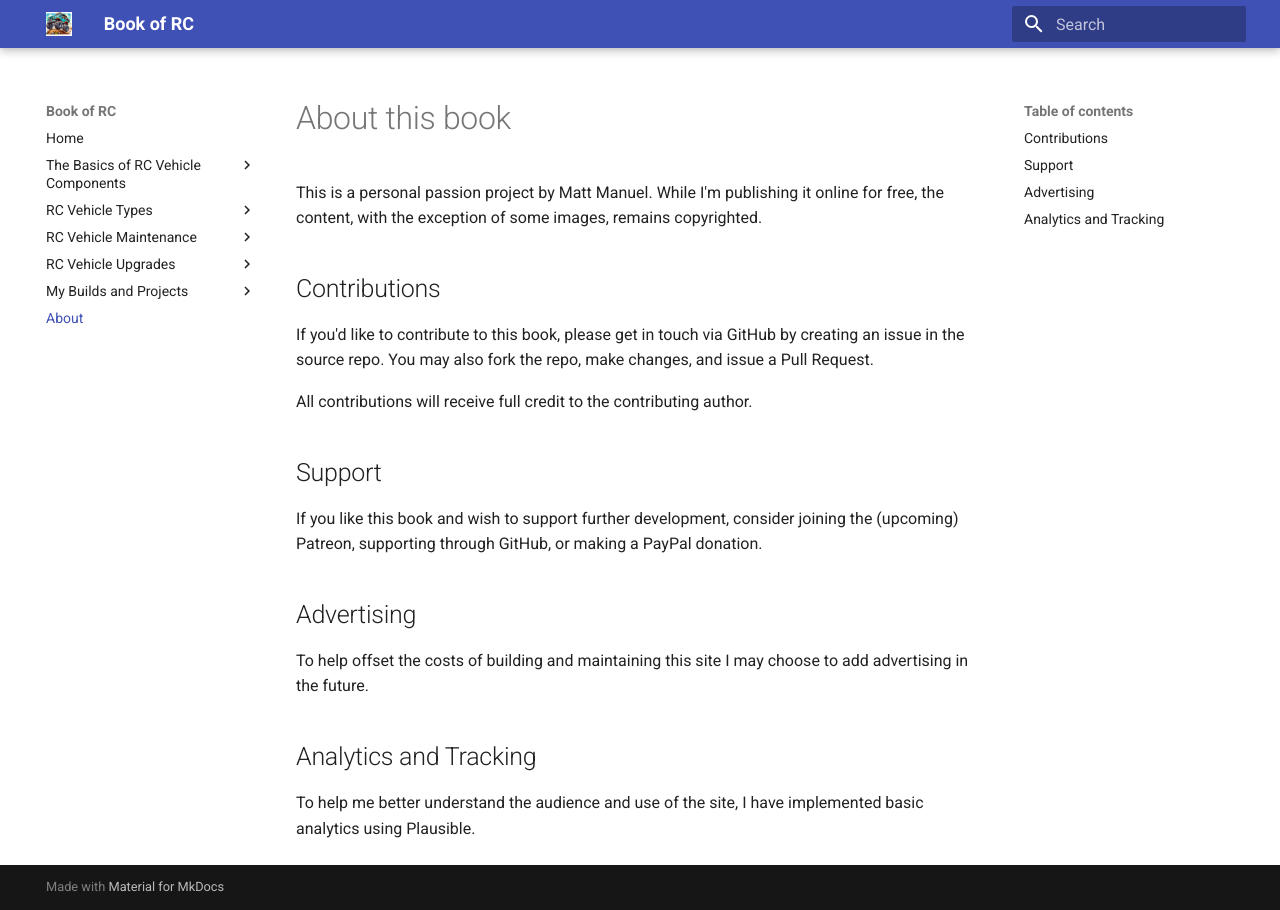
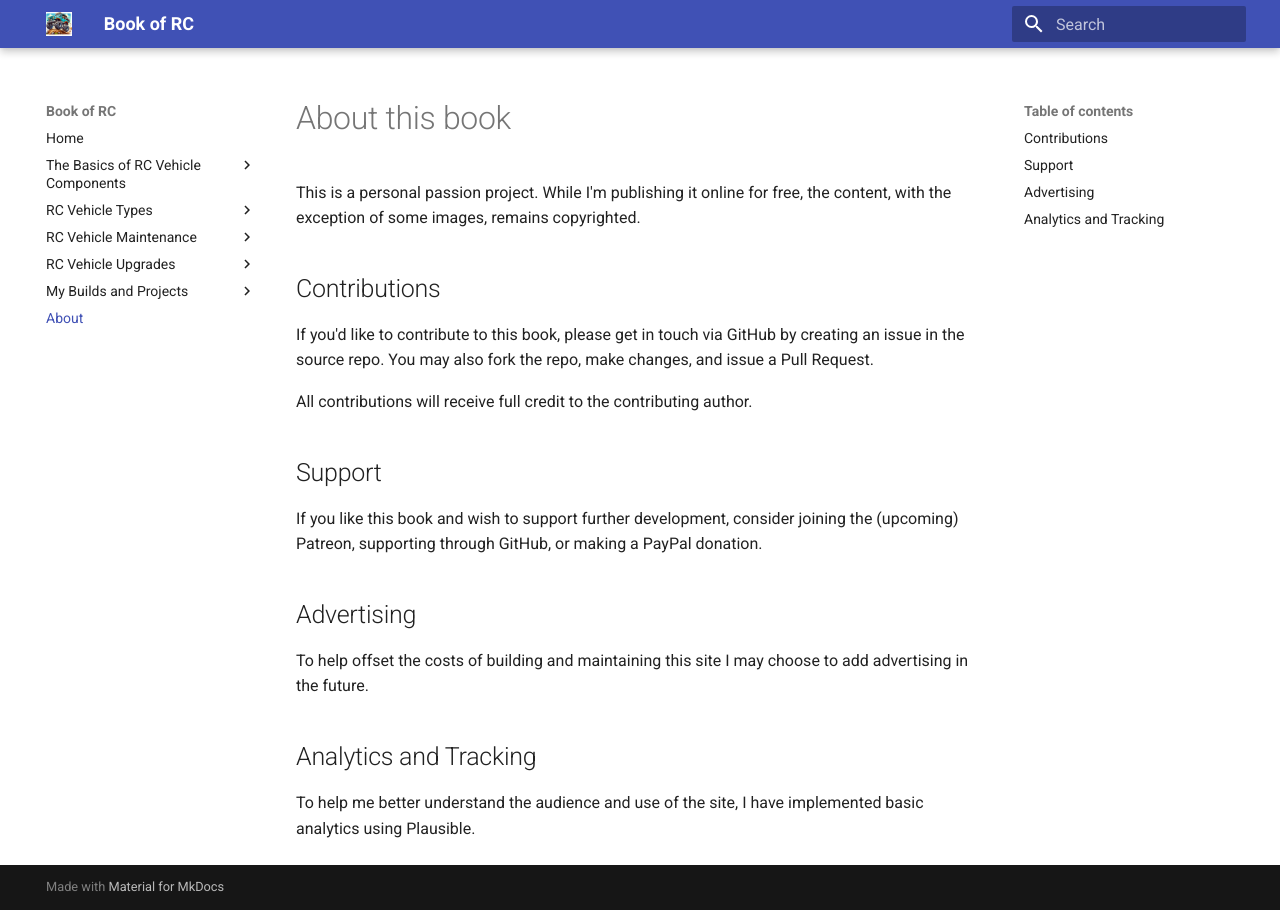
Before and after one commit to matt-the-ogre/book-of-rc, an MkDocs documentation site: the page built from docs/about.md, in a window 1280 px wide. Built offline with MkDocs 1.6.1 and Material for MkDocs 9.7.7, drawn with Linux system fonts in a browser that asks for light colours.

Commit message:
Refine wording in about section and add plugins to mkdocs configuration

```diff
--- a/docs/about.md
+++ b/docs/about.md
@@ -1,6 +1,6 @@
 # About this book
 
-This is a personal passion project by Matt Manuel. While I'm publishing it online for free, the content, with the exception of some images, remains copyrighted.
+This is a personal passion project. While I'm publishing it online for free, the content, with the exception of some images, remains copyrighted.
 
 ## Contributions
 
--- a/mkdocs.yml
+++ b/mkdocs.yml
@@ -58,3 +58,7 @@
       - Recon: builds/recon.md
       - Future Projects: builds/future-projects.md
   - About: about.md
+
+plugins:
+  - search
+  - mermaid2
```
